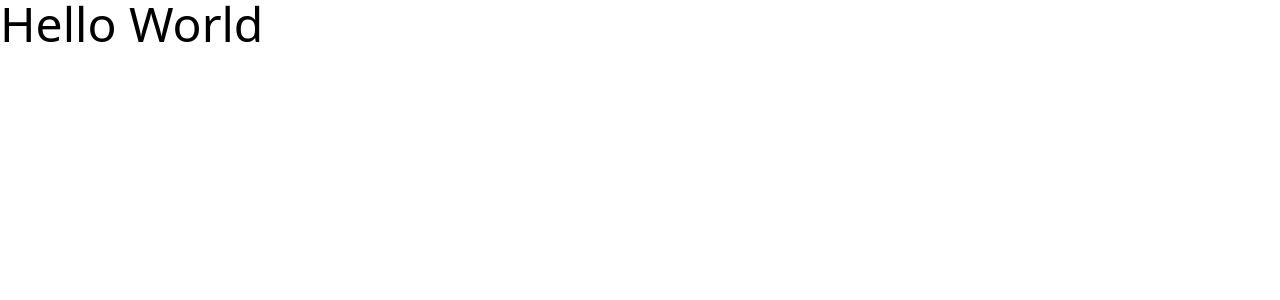
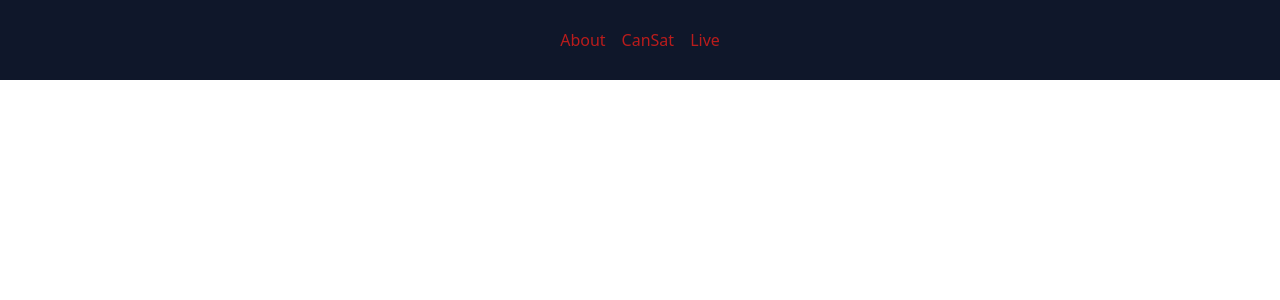
Before and after one commit to cant-sat/React-Webpage, a React (Vite) app: page / in a window 1280 px wide. Shown: the top 300 px of the page. Built offline with nearby package versions, Linux system fonts and the light colour scheme.

Commit message:
first build

```diff
--- a/src/App.tsx
+++ b/src/App.tsx
@@ -1,3 +1,4 @@
+import { TopBar } from "./Topbar"
 
 
 function App() :JSX.Element {
@@ -6,7 +7,7 @@ function App() :JSX.Element {
   return (
     <body >
 
-      <div className="text-5xl">Hello World</div>
+      <TopBar/>
 
     </body>
   )
--- /dev/null
+++ b/src/Topbar.tsx
@@ -0,0 +1,8 @@
+
+export function TopBar() {
+    return <body className="flex bg-slate-900 text-red-700 h-20 items-center place-content-center *:m-2">
+        <a href="/#">About</a>
+        <a href="/#">CanSat</a>
+        <a href="/#">Live</a>
+    </body>
+}
```
Also changed, not shown: 5 other files (tests, documents, lock files or other folders).
